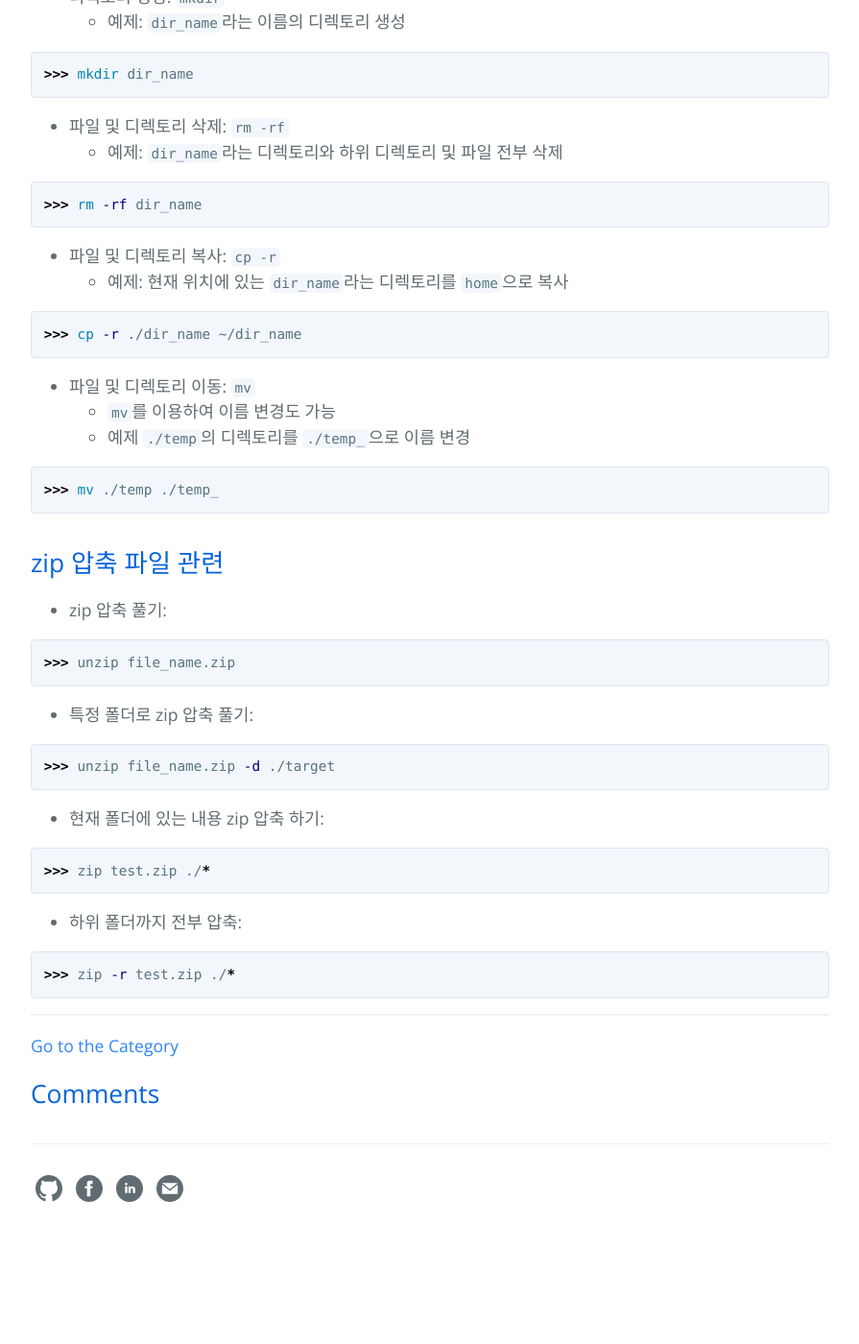
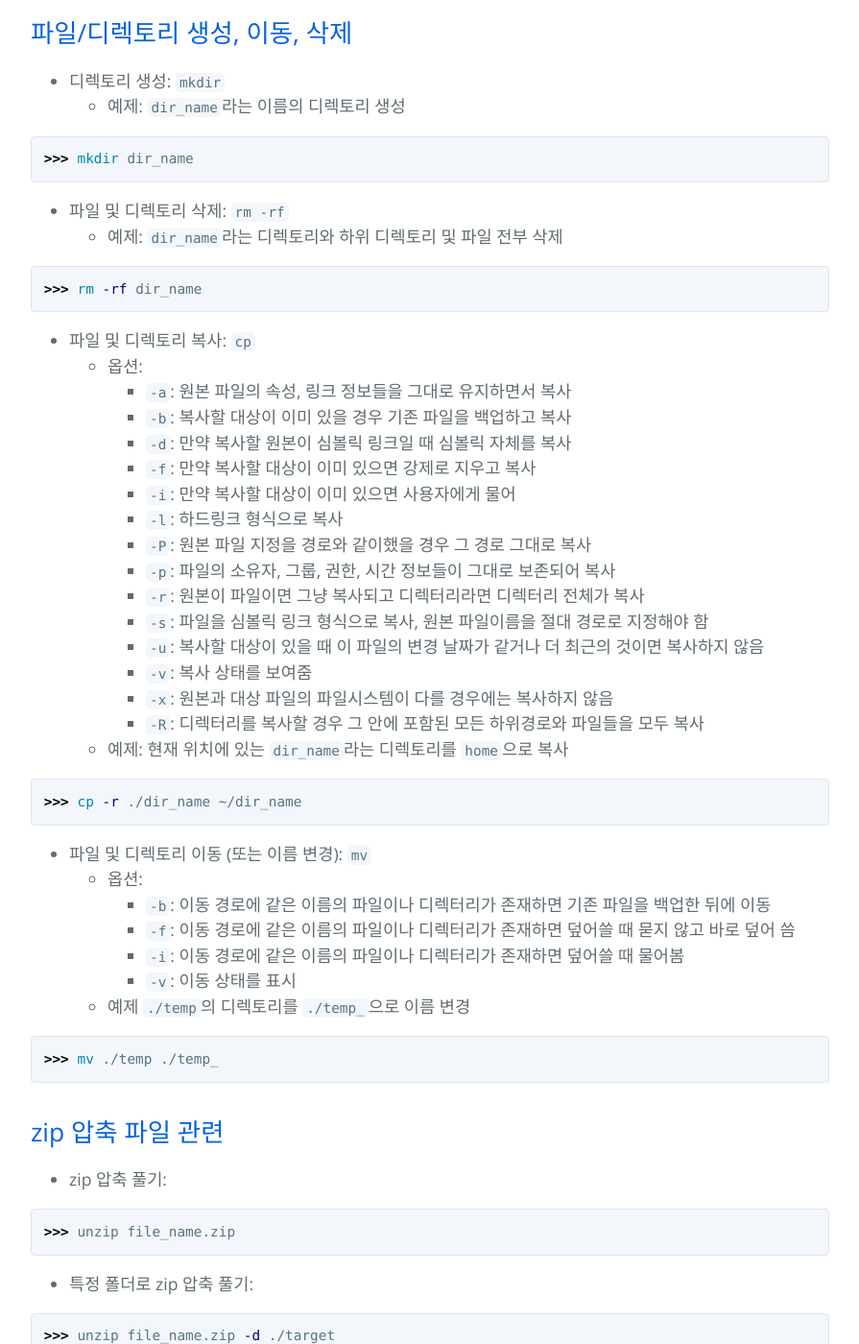
Before and after one commit to hcnoh/hcnoh.github.io, a Jekyll site: the page built from _posts/2018-10-09-ubuntu-frequent-bash-command.md, in a window 1280 px wide and 1400 px high, scrolled down 1071 px. Shown: the whole window at 96% size, without its empty margins (192-1087 px from the left). Built offline with Jekyll 4.4.1, drawn with Linux system fonts in a browser that asks for light colours; comment, search, counter and statistics services are not loaded; before the commit the page ends 2377 px from its top, so only the background shows below that; some of the changed text lies outside the part shown.

Commit message:
Update 2018-10-09-ubuntu-frequent-bash-command.md

````diff
--- a/_posts/2018-10-09-ubuntu-frequent-bash-command.md
+++ b/_posts/2018-10-09-ubuntu-frequent-bash-command.md
@@ -11,6 +11,9 @@ image: /thumbnail-mobile.png
 author: "Hyungcheol Noh"
 permalink: /2018-10-09-ubuntu-frequent-bash-command
 ---
+
+이번 포스팅은 다음의 링크들을 참고하였다:
+- [링크1](http://corej21.tistory.com/42)
 
 ## 경로 관련
 - `home` 경로: `~`
@@ -49,15 +52,34 @@ permalink: /2018-10-09-ubuntu-frequent-bash-command
 >>> rm -rf dir_name
 ```
 
-- 파일 및 디렉토리 복사: `cp -r`
+- 파일 및 디렉토리 복사: `cp`
+  - 옵션:
+    - `-a`: 원본 파일의 속성, 링크 정보들을 그대로 유지하면서 복사
+    - `-b`: 복사할 대상이 이미 있을 경우 기존 파일을 백업하고 복사
+    - `-d`: 만약 복사할 원본이 심볼릭 링크일 때 심볼릭 자체를 복사
+    - `-f`: 만약 복사할 대상이 이미 있으면 강제로 지우고 복사
+    - `-i`: 만약 복사할 대상이 이미 있으면 사용자에게 물어
+    - `-l`: 하드링크 형식으로 복사
+    - `-P`: 원본 파일 지정을 경로와 같이했을 경우 그 경로 그대로 복사
+    - `-p`: 파일의 소유자, 그룹, 권한, 시간 정보들이 그대로 보존되어 복사
+    - `-r`: 원본이 파일이면 그냥 복사되고 디렉터리라면 디렉터리 전체가 복사
+    - `-s`: 파일을 심볼릭 링크 형식으로 복사, 원본 파일이름을 절대 경로로 지정해야 함
+    - `-u`: 복사할 대상이 있을 때 이 파일의 변경 날짜가 같거나 더 최근의 것이면 복사하지 않음
+    - `-v`: 복사 상태를 보여줌
+    - `-x`: 원본과 대상 파일의 파일시스템이 다를 경우에는 복사하지 않음
+    - `-R`: 디렉터리를 복사할 경우 그 안에 포함된 모든 하위경로와 파일들을 모두 복사
   - 예제: 현재 위치에 있는 `dir_name`라는 디렉토리를 `home`으로 복사
 
 ```bash
 >>> cp -r ./dir_name ~/dir_name
 ```
 
-- 파일 및 디렉토리 이동: `mv`
-  - `mv`를 이용하여 이름 변경도 가능
+- 파일 및 디렉토리 이동 (또는 이름 변경): `mv`
+  - 옵션:
+    - `-b`: 이동 경로에 같은 이름의 파일이나 디렉터리가 존재하면 기존 파일을 백업한 뒤에 이동
+    - `-f`: 이동 경로에 같은 이름의 파일이나 디렉터리가 존재하면 덮어쓸 때 묻지 않고 바로 덮어 씀
+    - `-i`: 이동 경로에 같은 이름의 파일이나 디렉터리가 존재하면 덮어쓸 때 물어봄
+    - `-v`: 이동 상태를 표시
   - 예제 `./temp`의 디렉토리를 `./temp_`으로 이름 변경
 
 ```bash
````
